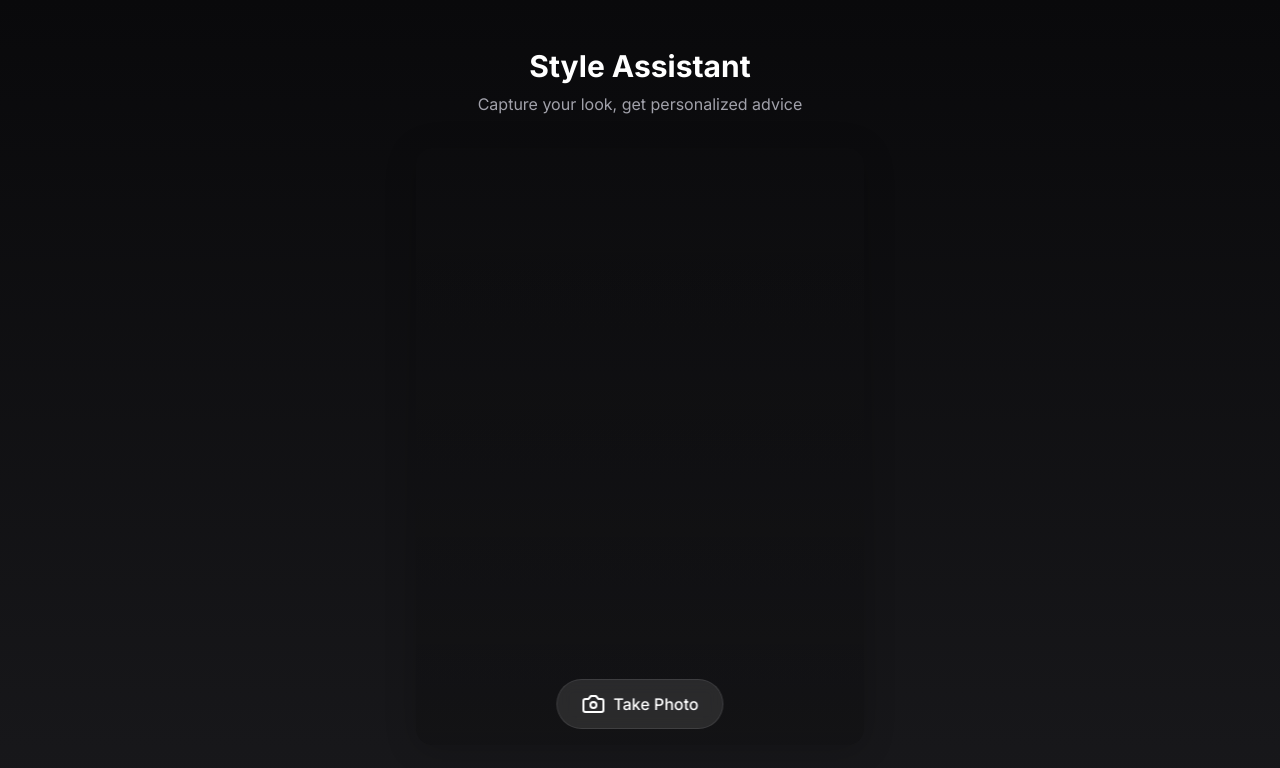
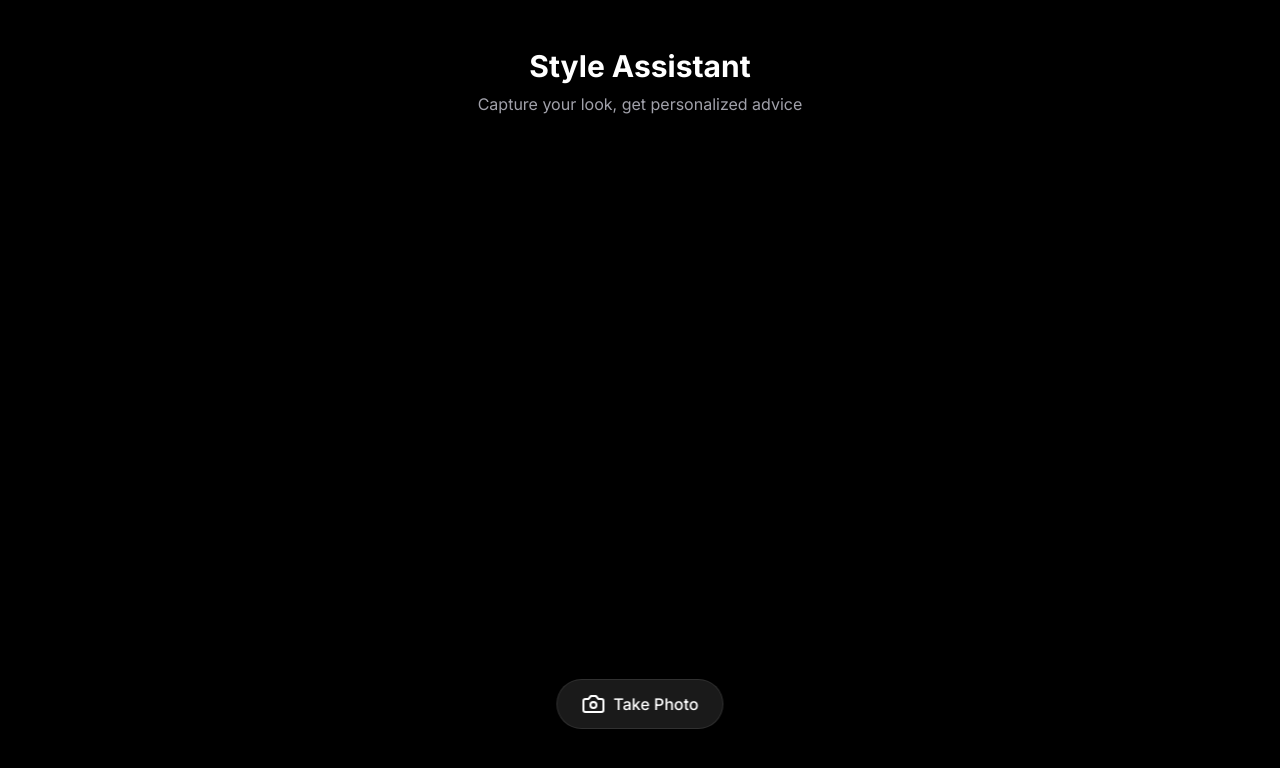
Before and after one commit to st0ckitch/stylist-, a Next.js app: page / in a window 1280 px wide. Shown: the top 768 px of the page. Built offline with nearby package versions, Linux system fonts and the light colour scheme; no server answers.

Commit message:
Update globals.css

```diff
--- a/app/globals.css
+++ b/app/globals.css
@@ -3,24 +3,11 @@
 @tailwind utilities;
 
 body {
-  background: linear-gradient(to bottom, #09090b, #18181b);
-  min-height: 100vh;
+  background: #000;
 }
 
-.webcam-container {
-  isolation: isolate;
-  background: transparent;
-  border-radius: 16px;
-  overflow: hidden;
-  box-shadow: 0 4px 32px rgba(0, 0, 0, 0.2);
-}
-
-.camera-overlay {
-  background: linear-gradient(180deg,
-    rgba(0,0,0,0) 0%,
-    rgba(0,0,0,0.1) 50%,
-    rgba(0,0,0,0.2) 100%
-  );
+.webcam-lighting {
+  filter: brightness(1.3) contrast(1.1);
 }
 
 .button-glass {
```
